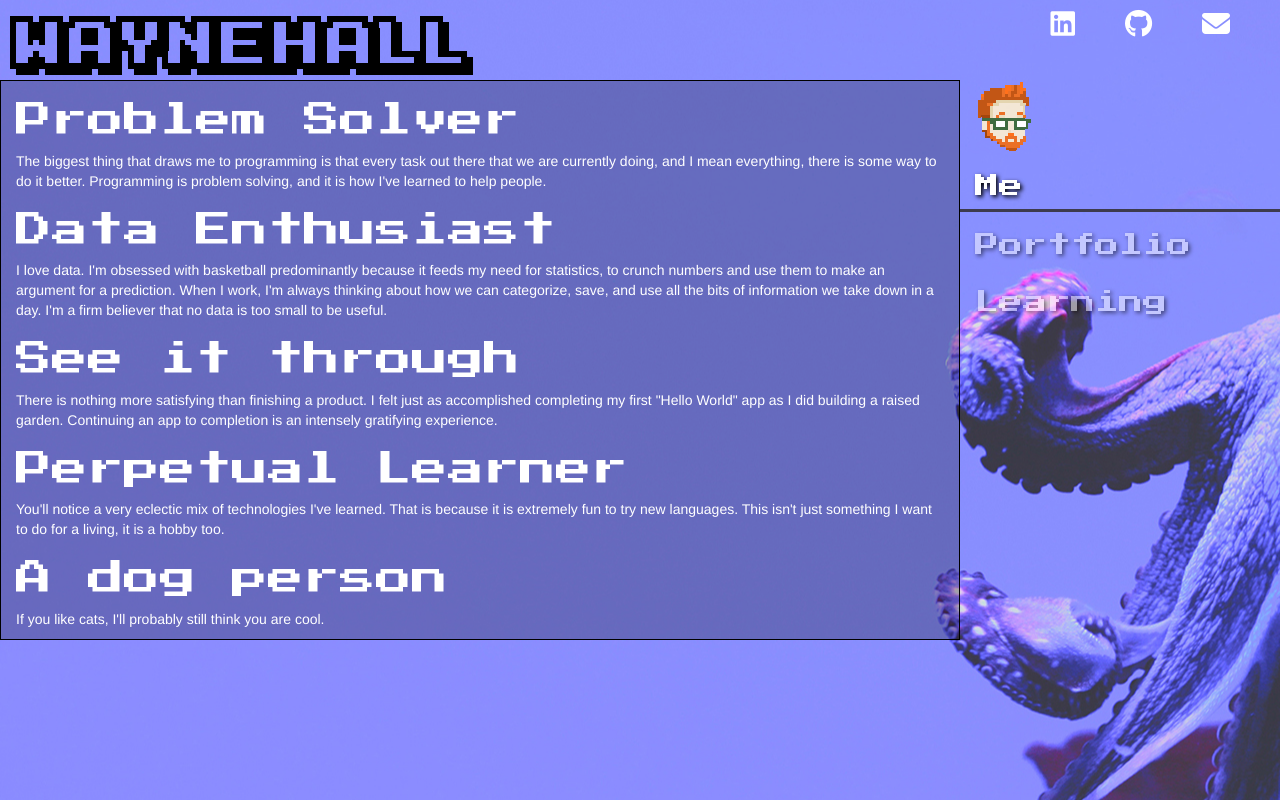
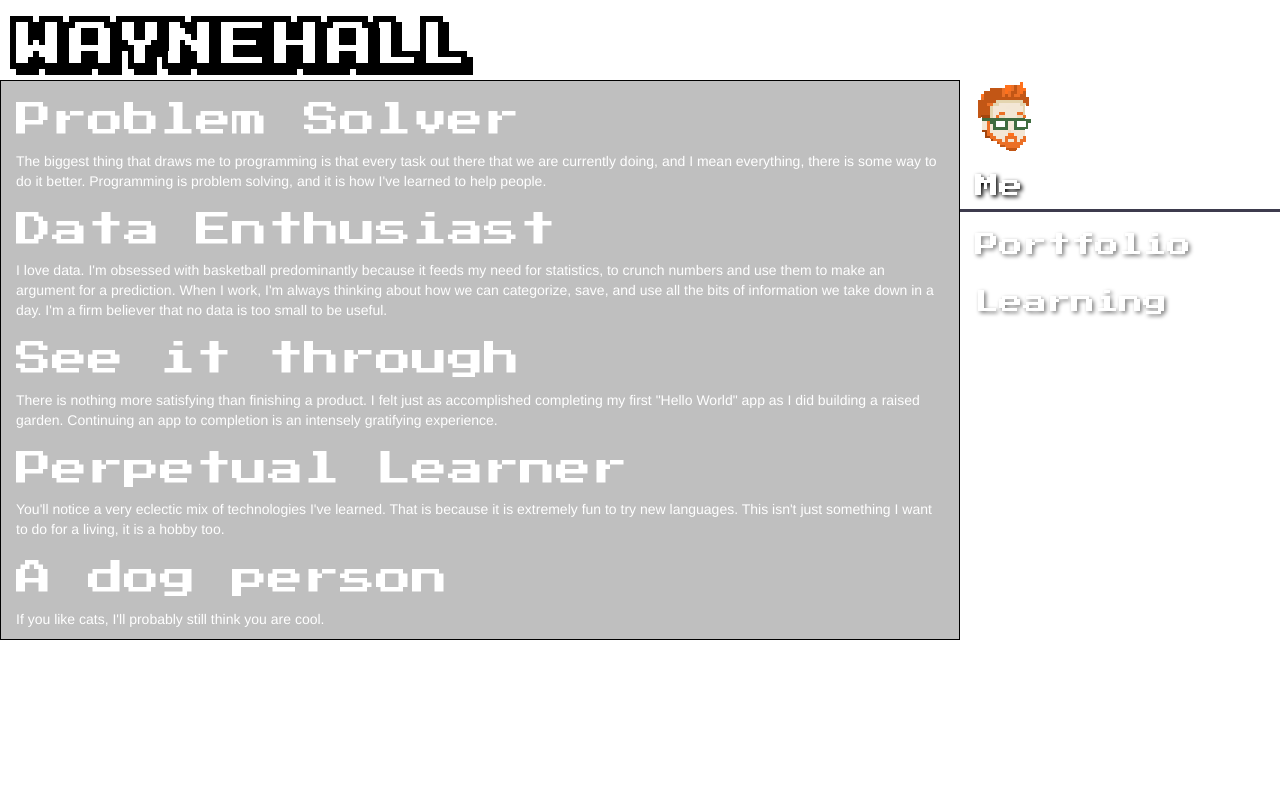
Before and after one commit to waynehall/waynehall.github.io, a plain HTML site: page index.html in a window 1280 px wide. Drawn offline with Linux system fonts and the light colour scheme.

Commit message:
remove background

```diff
--- a/css/site.css
+++ b/css/site.css
@@ -11,7 +11,7 @@ body{
       background-attachment: none;
       background-size: auto;
       background-position: left;
-      background-image: url('../img/oct.jpg');
+      /*background-image: url('../img/oct.jpg');*/
     }
 }
 h1, h2, h3, h4{
@@ -61,7 +61,7 @@ a:hover{
 .list-group{
     background-color: none !important;
     border-radius: 0 !important;
-    margin: 0 !important
+    margin: 0 !important;
     left: 0 !important;
 }
 .list-group-item{
```
